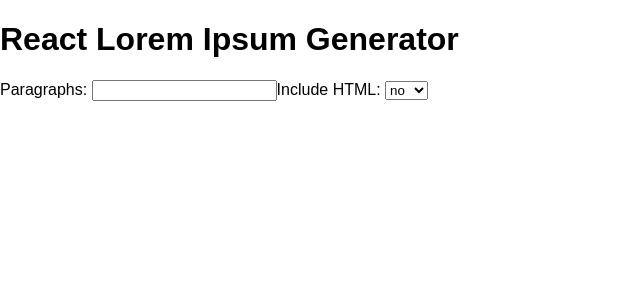
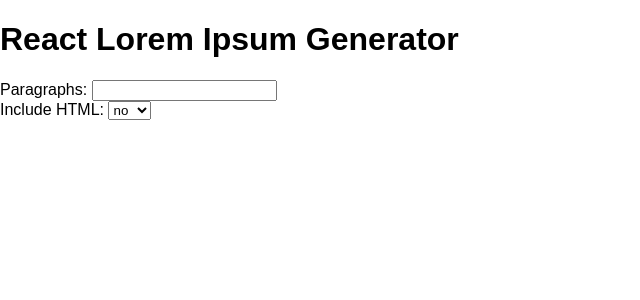
Before and after one commit to Verthon/react-lorem-generator, a React (Create React App) app: page / in a window 1280 px wide. Shown: the top 300 px of the page, without its empty margins (0-640 px from the left). Built offline with nearby package versions, Linux system fonts and the light colour scheme.

Commit message:
Added Select Component to handle input events inside App.js

```diff
--- a/src/App.js
+++ b/src/App.js
@@ -2,8 +2,17 @@
 import './App.css';
 import Input from './Input/Input.js';
 import Output from './Output/Output.js';
+import Select from './Select/Select';
 
 class App extends Component {
+  pargraphsHandler = (e) => {
+    //finished here
+    console.log(e.target.value);
+    this.setState = ({
+      pargraphValue: e.target.value
+    });
+  }
+
   render() {
     return (
       <div className="App">
@@ -11,8 +20,9 @@
           <h1 className="App-title">React Lorem Ipsum Generator</h1>
         </header>
         <main className="App-body">
-          <Input/>
+          <Input onChange={this.pargraphsHandler}/>
           <Output/>
+          <Select/>
         </main>
       </div>
     );
--- a/src/Input/Input.js
+++ b/src/Input/Input.js
@@ -9,18 +9,17 @@
   pargraphsHandler = (e) => {
     //finished here
     console.log(e.target.value);
+    this.setState = ({
+      pargraphValue: e.target.value
+    });
   }
+
 
   render(props){
     return(
       <div className="Input-wrapper">
         <label htmlFor="paragraphs-number">Paragraphs: </label>
         <input type="number" name="paragraphs-number" id="" onChange={this.pargraphsHandler}/>
-        <label htmlFor="html-select">Include HTML: </label>
-        <select name="html-select" id="">
-          <option value="no">no</option>
-          <option value="yes">yes</option>
-        </select>
       </div>
     )
   }
--- /dev/null
+++ b/src/Select/Select.js
@@ -0,0 +1,21 @@
+import React, { Component } from 'react';
+import './Select.css';
+
+
+class Select extends Component{
+
+
+  render(){
+    return(
+      <div className="Select-Wrapper">
+        <label htmlFor="html-select">Include HTML: </label>
+        <select name="html-select" id="">
+          <option value="no">no</option>
+          <option value="yes">yes</option>
+        </select>
+      </div>
+    )
+  }
+}
+
+export default Select;
```
Also changed, not shown: src/Select/Select.css (added).
